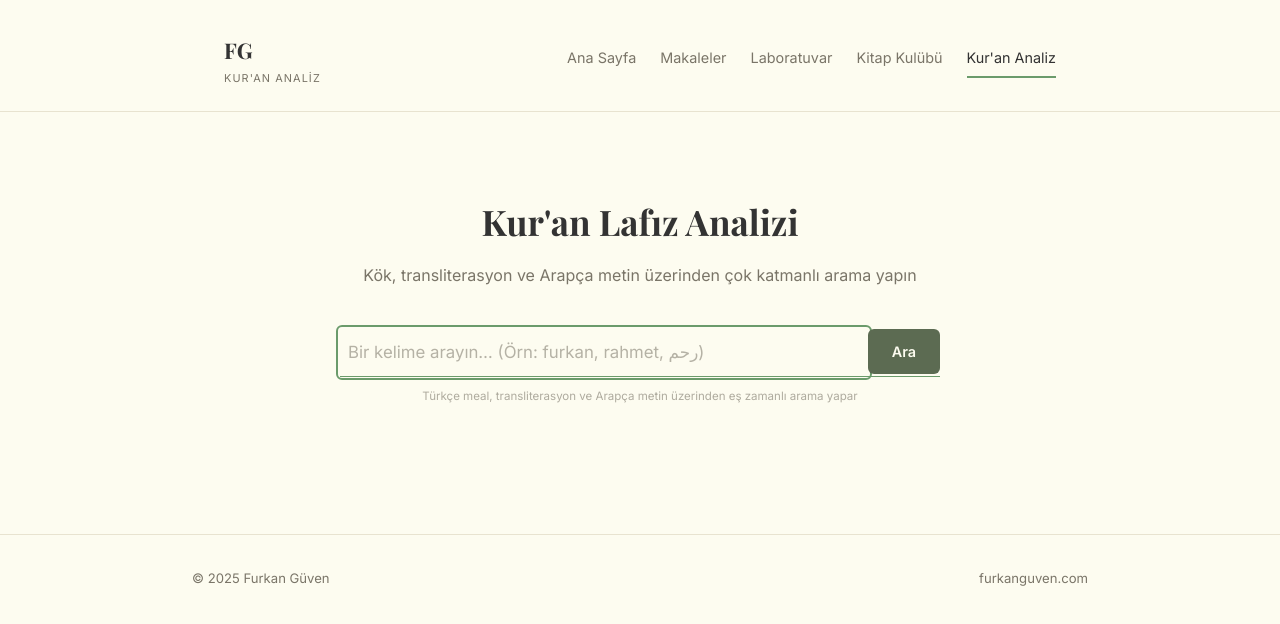
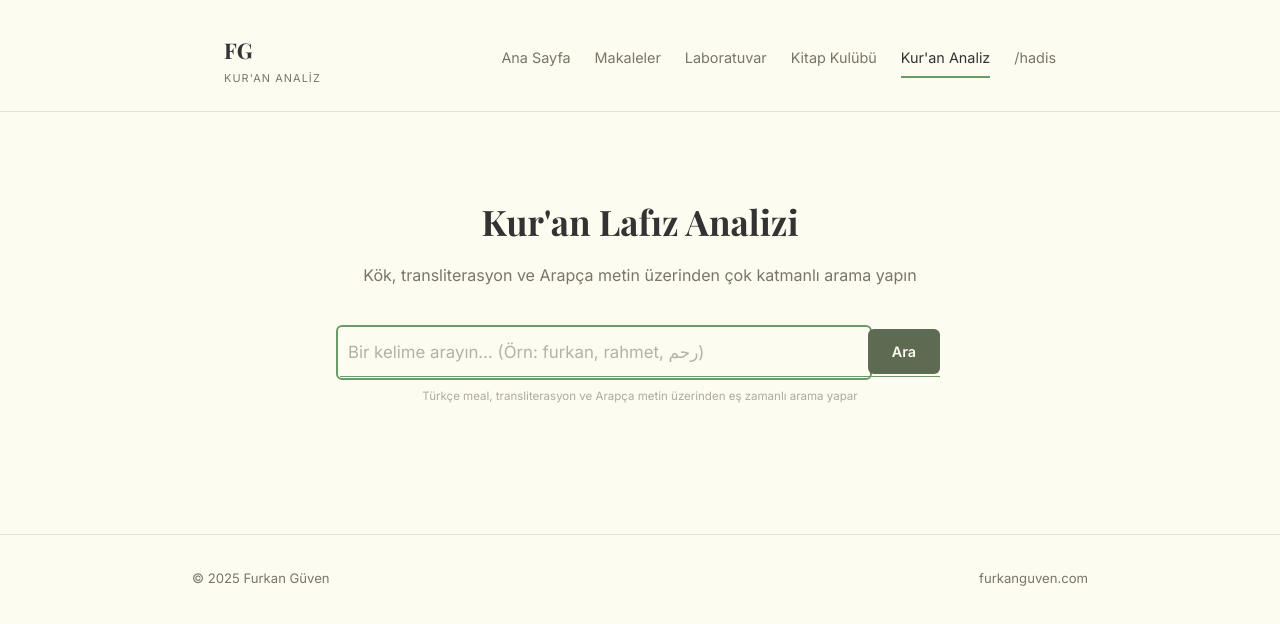
Before and after one commit to drFurkanGuven/sitem, a website: page kuran-analiz/index.html in a window 1280 px wide. Drawn offline with nearby package versions, Linux system fonts and the light colour scheme.

Commit message:
Update index.html

```diff
--- a/kuran-analiz/index.html
+++ b/kuran-analiz/index.html
@@ -28,6 +28,7 @@
           <a href="/laboratuvar.html">Laboratuvar</a>
           <a href="/kitap-kulubu/">Kitap Kulübü</a>
           <a href="/kuran-analiz/" class="active">Kur'an Analiz</a>
+          <a href="/hadis-arama.html">/hadis</a>
         </nav>
       </div>
     </div>
```
